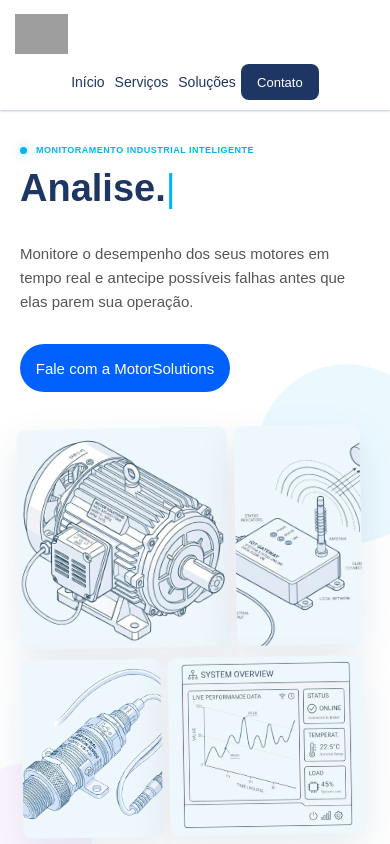
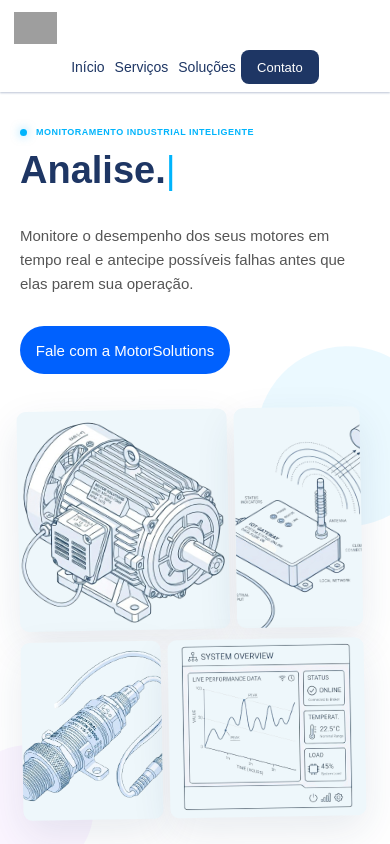
Before and after one commit to viniciusbdanno/MotorSolutions, a website: page ProjetoFinal/index.html in a window 390 px wide. Shown: the top 844 px of the page. Drawn offline with Linux system fonts and the light colour scheme; grey boxes are pictures that could not be loaded; a web font is replaced by a local one.

Commit message:
Resolução para celular

```diff
--- a/ProjetoFinal/script.js
+++ b/ProjetoFinal/script.js
@@ -10,7 +10,7 @@ if (formulario) {
             mensagem: document.querySelector("#mensagem").value
         };
         try {
-            const resposta = await fetch("/api/contato", {
+            const resposta = await fetch("http://localhost:3000/api/contato", {
                 method: "POST",
                 headers: {
                     "Content-Type": "application/json"
@@ -54,17 +54,18 @@ if (texto) {
             }
             setTimeout(escrever, 120);
         } else {
-            texto.textContent = palavra.substring(0, letraAtual - 1);
-            letraAtual--;
-            if (letraAtual === 0) {
+            if (letraAtual <= 1) {
                 apagando = false;
                 palavraAtual++;
                 if (palavraAtual === palavras.length) {
                     palavraAtual = 0;
                 }
+                letraAtual = 0;
                 setTimeout(escrever, 300);
                 return;
             }
+            letraAtual--;
+            texto.textContent = palavra.substring(0, letraAtual);
             setTimeout(escrever, 70);
         }
     }
--- a/ProjetoFinal/style.css
+++ b/ProjetoFinal/style.css
@@ -992,29 +992,29 @@ footer nav {
 /* CELULAR */
 @media (max-width: 700px) {
     .header {
-        min-height: 70px;
-        padding: 10px 20px;
+        min-height: 60px;
+        padding: 8px 16px;
         flex-wrap: wrap;
     }
 
     .header>img {
-        height: 48px;
+        height: 40px;
     }
 
     .header nav {
         width: 100%;
         justify-content: center;
-        margin: 10px 0 0 0;
+        margin: 6px 0 0 0;
     }
 
     .header nav ul {
-        gap: 15px;
+        gap: 12px;
     }
     #btn1,
     #btn2 {
         position: static;
         width: 90px;
-        height: 36px;
+        height: 34px;
         font-size: 14px;
     }
 
@@ -1141,11 +1141,11 @@ footer nav {
 /* CELULAR PEQUENO */
 @media (max-width: 450px) {
     .header {
-        padding: 10px 15px;
+        padding: 8px 14px;
     }
 
     .header>img {
-        height: 44px;
+        height: 36px;
     }
 
     .header nav ul {
@@ -2380,23 +2380,23 @@ footer nav {
 /* CELULAR */
 @media (max-width: 700px) {
     .header {
-        min-height: 70px;
-        padding: 10px 20px;
+        min-height: 60px;
+        padding: 8px 16px;
         flex-wrap: wrap;
     }
 
     .header>img {
-        height: 48px;
+        height: 40px;
     }
 
     .header nav {
         width: 100%;
         justify-content: center;
-        margin: 10px 0 0 0;
+        margin: 6px 0 0 0;
     }
 
     .header nav ul {
-        gap: 15px;
+        gap: 12px;
     }
 
 
@@ -2404,7 +2404,7 @@ footer nav {
     #btn2 {
         position: static;
         width: 90px;
-        height: 36px;
+        height: 34px;
         font-size: 14px;
     }
 
@@ -2576,11 +2576,11 @@ footer nav {
 /* CELULAR PEQUENO */
 @media (max-width: 450px) {
     .header {
-        padding: 10px 15px;
+        padding: 8px 14px;
     }
 
     .header>img {
-        height: 44px;
+        height: 36px;
     }
 
     .header nav ul {
```
